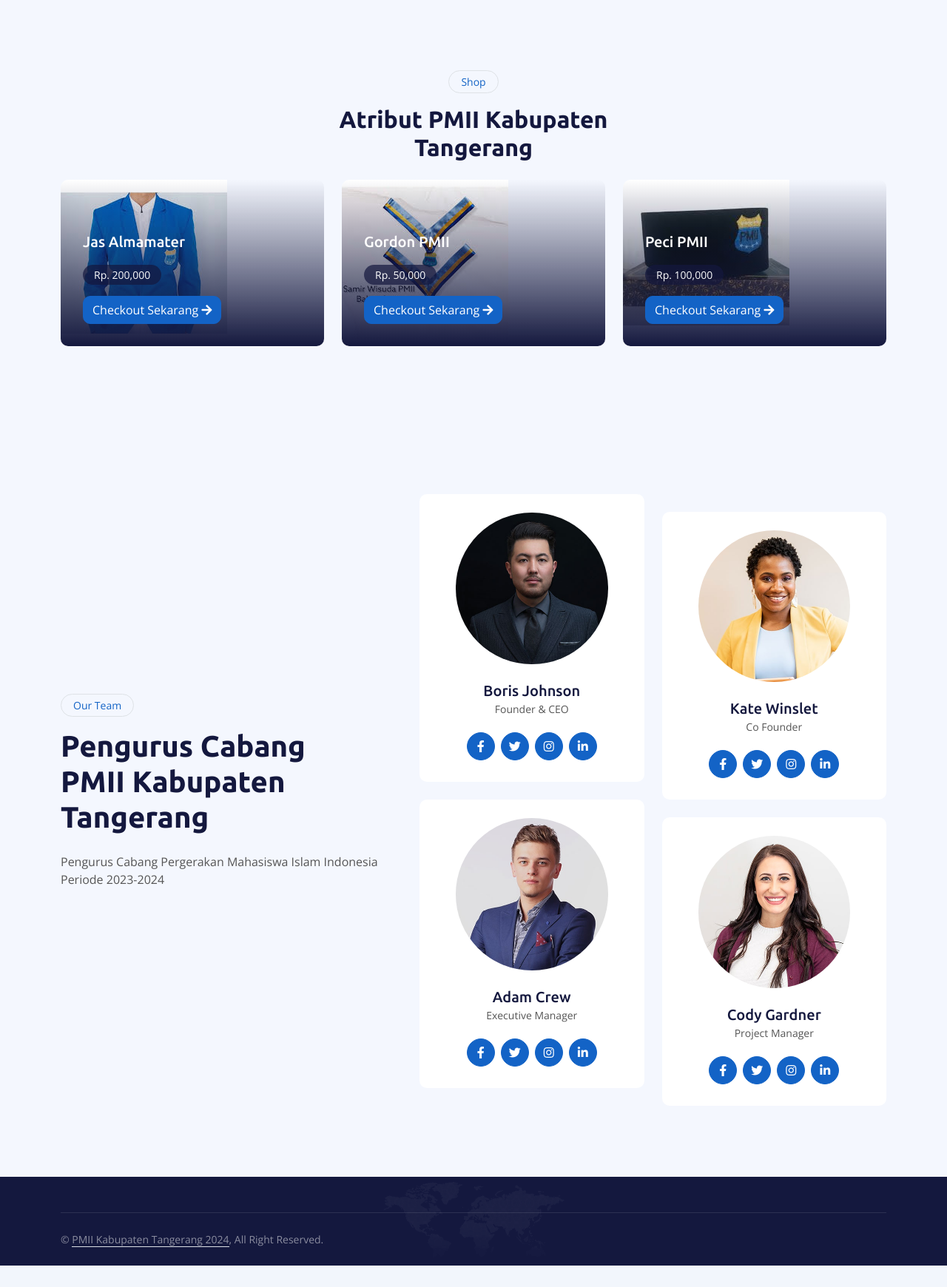
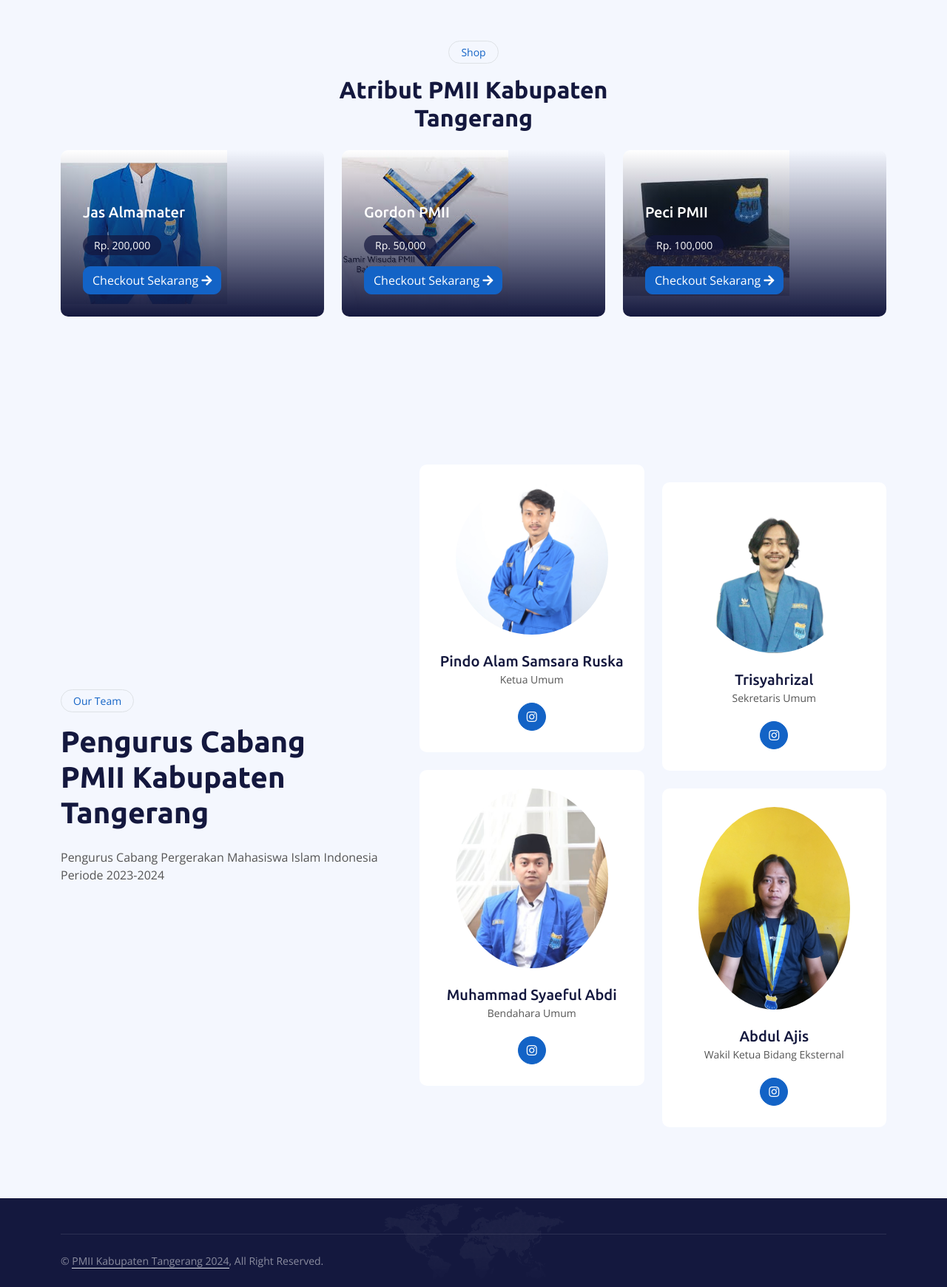
Before and after one commit to andstronout/pmii, a PHP site: page / in a window 1280 px wide. Shown: the part 2257-3997 px from the top of the page at 74% size. Before the commit the page ends 3968 px from the top, so only its background shows below. Run offline with PHP 8.4, Linux system fonts and the light colour scheme; data comes from the database, SQL or seed files in the repository; some libraries are stand-ins or nearby versions.

Commit message:
revisi pertama

```diff
--- a/cart.php
+++ b/cart.php
@@ -17,7 +17,7 @@ if (isset($_POST["submit"])) {
     $tanggal_transaksi = date("y-m-d");
     $total_transaksi = $produk['harga_produk'];
     $komisariat = $_POST["komisariat"];
-    $status = "Sedang Diproses";
+    $status = "Belum Diproses";
     $sumber = @$_FILES['bukti_bayar']['tmp_name'];
     $target = 'img/bukti_bayar/';
     $nama_bukti_bayar = @$_FILES['bukti_bayar']['name'];
--- a/header.php
+++ b/header.php
@@ -57,6 +57,7 @@
             <a href="#about" class="nav-item nav-link active">About</a>
             <a href="#kaderisasi" class="nav-item nav-link">Kaderisasi</a>
             <a href="#shop" class="nav-item nav-link">Shop</a>
+            <a href="#team" class="nav-item nav-link">Pengurus</a>
             <?php if (!isset($_SESSION['login_anggota'])) { ?>
               <a href="login.php" class="nav-item nav-link">Login</a>
             <?php } else {
--- a/index.php
+++ b/index.php
@@ -16,10 +16,9 @@ include "header.php";
             <div class="col-lg-6 align-self-center text-center text-lg-start mb-lg-5">
                 <h1 class="display-4 text-white mb-4 animated slideInRight">PMII Kabupaten Tangerang</h1>
                 <p class="text-white mb-4 animated slideInRight">Progresif, Kreatif, Transformatif</p>
-                <a href="" class="btn btn-light py-sm-3 px-sm-5 rounded-pill me-3 animated slideInRight">Read More</a>
-                <a href="#Whatsapp" class="btn btn-outline-light py-sm-3 px-sm-5 rounded-pill animated slideInRight">Contact Us</a>
+                <a href="https://wa.me/+6287777822220" class="btn btn-outline-light py-sm-3 px-sm-5 rounded-pill animated slideInRight">Contact Us</a>
             </div>
-            <div class="col-lg-6 align-self-end text-center text-lg-end">
+            <div class="col-lg-6 align-self-end text-center text-lg-end mt-2">
                 <img class="img-fluid" src="img/hero-img1.jpg" alt="">
             </div>
         </div>
@@ -59,13 +58,10 @@ include "header.php";
             <div class="col-lg-6 wow fadeIn" data-wow-delay="0.5s">
                 <div class="btn btn-sm border rounded-pill text-primary px-3 mb-3">About Us</div>
                 <h1 class="mb-4">Pergerakan Mahasiswa Islam Indonesia Kabupaten Tangerang</h1>
-                <p class="mb-4">Tempor erat elitr rebum at clita. Diam dolor diam ipsum et tempor sit. Aliqu diam
-                    amet diam et eos labore. Clita erat ipsum et lorem et sit, sed stet no labore lorem sit. Sanctus
-                    clita duo justo et tempor eirmod magna dolore erat amet</p>
-                <p class="mb-4">Aliqu diam amet diam et eos labore. Clita erat ipsum et lorem et sit, sed stet no
-                    labore lorem sit. Sanctus clita duo justo et tempor.</p>
+                <p class="mb-4">PMII merupakan organisasi gerakan dan kaderisasi yang berlandaskan islam ahlussunah waljamaah. Berdiri sejak tanggal 17 April 1960 di Surabaya dan hingga lebih dari setengah abad kini PMII terus eksis untuk memberikan kontribusi bagi kemajuan bangsa dan negara. </p>
+                <p class="mb-4">Memiliki tujuan membentuk pribadi muslim Indonesia yang bertaqwa kepada Alloh Swt, berbudi luhur, berilmu, cakap, dan bertangung jawab dalam mengamalkan ilmunya serta komitmen memperjuangkan cita-cita kemerdekaan Indonesia.</p>
                 <div class="d-flex align-items-center mt-4">
-                    <a class="btn btn-primary rounded-pill px-4 me-3" href="">Contact Us</a>
+                    <a class="btn btn-primary rounded-pill px-4 me-3" href="https://wa.me/+6287777822220">Contact Us</a>
                     <a class="btn btn-outline-primary btn-square me-3" href="https://www.instagram.com/pcpmiitangerang?utm_source=ig_web_button_share_sheet&igsh=ZDNlZDc0MzIxNw=="><i class="fab fa-instagram"></i></a>
                 </div>
             </div>
@@ -164,7 +160,7 @@ include "header.php";
 
 
 <!-- Team Start -->
-<div class="container-fluid bg-light py-5">
+<div class="container-fluid bg-light py-5" id="team">
     <div class="container py-5">
         <div class="row g-5 align-items-center">
             <div class="col-lg-5 wow fadeIn" data-wow-delay="0.1s">
@@ -178,27 +174,21 @@ include "header.php";
                         <div class="row g-4">
                             <div class="col-12 wow fadeIn" data-wow-delay="0.1s">
                                 <div class="team-item bg-white text-center rounded p-4 pt-0">
-                                    <img class="img-fluid rounded-circle p-4" src="img/team-1.jpg" alt="">
-                                    <h5 class="mb-0">Boris Johnson</h5>
-                                    <small>Founder & CEO</small>
+                                    <img class="img-fluid rounded-circle p-4" src="img/hero-img1.jpg" alt="">
+                                    <h5 class="mb-0">Pindo Alam Samsara Ruska</h5>
+                                    <small>Ketua Umum</small>
                                     <div class="d-flex justify-content-center mt-3">
-                                        <a class="btn btn-square btn-primary m-1" href=""><i class="fab fa-facebook-f"></i></a>
-                                        <a class="btn btn-square btn-primary m-1" href=""><i class="fab fa-twitter"></i></a>
-                                        <a class="btn btn-square btn-primary m-1" href=""><i class="fab fa-instagram"></i></a>
-                                        <a class="btn btn-square btn-primary m-1" href=""><i class="fab fa-linkedin-in"></i></a>
+                                        <a class="btn btn-square btn-primary m-1" href="https://www.instagram.com/pindo_alam?igsh=NTc4MTIwNjQ2YQ=="><i class="fab fa-instagram"></i></a>
                                     </div>
                                 </div>
                             </div>
                             <div class="col-12 wow fadeIn" data-wow-delay="0.5s">
                                 <div class="team-item bg-white text-center rounded p-4 pt-0">
-                                    <img class="img-fluid rounded-circle p-4" src="img/team-2.jpg" alt="">
-                                    <h5 class="mb-0">Adam Crew</h5>
-                                    <small>Executive Manager</small>
+                                    <img class="img-fluid rounded-circle p-4" src="img/bedum.jpg" alt="">
+                                    <h5 class="mb-0">Muhammad Syaeful Abdi</h5>
+                                    <small>Bendahara Umum</small>
                                     <div class="d-flex justify-content-center mt-3">
-                                        <a class="btn btn-square btn-primary m-1" href=""><i class="fab fa-facebook-f"></i></a>
-                                        <a class="btn btn-square btn-primary m-1" href=""><i class="fab fa-twitter"></i></a>
-                                        <a class="btn btn-square btn-primary m-1" href=""><i class="fab fa-instagram"></i></a>
-                                        <a class="btn btn-square btn-primary m-1" href=""><i class="fab fa-linkedin-in"></i></a>
+                                        <a class="btn btn-square btn-primary m-1" href="https://www.instagram.com/abdi_cloth98?igsh=NTc4MTIwNjQ2YQ=="><i class="fab fa-instagram"></i></a>
                                     </div>
                                 </div>
                             </div>
@@ -208,27 +198,21 @@ include "header.php";
                         <div class="row g-4">
                             <div class="col-12 wow fadeIn" data-wow-delay="0.3s">
                                 <div class="team-item bg-white text-center rounded p-4 pt-0">
-                                    <img class="img-fluid rounded-circle p-4" src="img/team-3.jpg" alt="">
-                                    <h5 class="mb-0">Kate Winslet</h5>
-                                    <small>Co Founder</small>
+                                    <img class="img-fluid rounded-circle p-4" src="img/sekretaris.jpg" alt="">
+                                    <h5 class="mb-0">Trisyahrizal</h5>
+                                    <small>Sekretaris Umum</small>
                                     <div class="d-flex justify-content-center mt-3">
-                                        <a class="btn btn-square btn-primary m-1" href=""><i class="fab fa-facebook-f"></i></a>
-                                        <a class="btn btn-square btn-primary m-1" href=""><i class="fab fa-twitter"></i></a>
-                                        <a class="btn btn-square btn-primary m-1" href=""><i class="fab fa-instagram"></i></a>
-                                        <a class="btn btn-square btn-primary m-1" href=""><i class="fab fa-linkedin-in"></i></a>
+                                        <a class="btn btn-square btn-primary m-1" href="https://www.instagram.com/trisyahrizalll?igsh=NTc4MTIwNjQ2YQ=="><i class="fab fa-instagram"></i></a>
                                     </div>
                                 </div>
                             </div>
                             <div class="col-12 wow fadeIn" data-wow-delay="0.7s">
                                 <div class="team-item bg-white text-center rounded p-4 pt-0">
-                                    <img class="img-fluid rounded-circle p-4" src="img/team-4.jpg" alt="">
-                                    <h5 class="mb-0">Cody Gardner</h5>
-                                    <small>Project Manager</small>
+                                    <img class="img-fluid rounded-circle p-4" src="img/ajis.jpg" alt="">
+                                    <h5 class="mb-0">Abdul Ajis</h5>
+                                    <small>Wakil Ketua Bidang Eksternal</small>
                                     <div class="d-flex justify-content-center mt-3">
-                                        <a class="btn btn-square btn-primary m-1" href=""><i class="fab fa-facebook-f"></i></a>
-                                        <a class="btn btn-square btn-primary m-1" href=""><i class="fab fa-twitter"></i></a>
-                                        <a class="btn btn-square btn-primary m-1" href=""><i class="fab fa-instagram"></i></a>
-                                        <a class="btn btn-square btn-primary m-1" href=""><i class="fab fa-linkedin-in"></i></a>
+                                        <a class="btn btn-square btn-primary m-1" href="https://www.instagram.com/azizpatiwara?igsh=NTc4MTIwNjQ2YQ=="><i class="fab fa-instagram"></i></a>
                                     </div>
                                 </div>
                             </div>
--- a/pesanan.php
+++ b/pesanan.php
@@ -7,7 +7,7 @@ if (!isset($_SESSION["login_anggota"])) {
 }
 $sql_user = sql("SELECT * FROM user WHERE id_user='$_SESSION[id_anggota]'");
 $user = $sql_user->fetch_assoc();
-$sql_produk = sql("SELECT * FROM transaksi INNER JOIN produk ON transaksi.id_produk=produk.id_produk WHERE id_user='$_SESSION[id_anggota]'");
+$sql_produk = sql("SELECT * FROM transaksi INNER JOIN produk ON transaksi.id_produk=produk.id_produk WHERE id_user='$_SESSION[id_anggota]' ORDER BY id_transaksi DESC");
 
 include 'header.php';
 
@@ -73,7 +73,7 @@ include 'header.php';
 
                             <?php if ($produk['status_transaksi'] == "Belum Diproses") { ?>
                                 <div class="col-3 align-self-center text-center">
-                                    <button type="button" class="btn btn-info">
+                                    <button type="button" class="btn btn-warning">
                                         Belum Diproses
                                     </button>
                                 </div>
```
Also changed, not shown: img/ajis.jpg (added), img/bedum.jpg (added), img/hero-img2.png (added), img/sekretaris.jpg (added).
